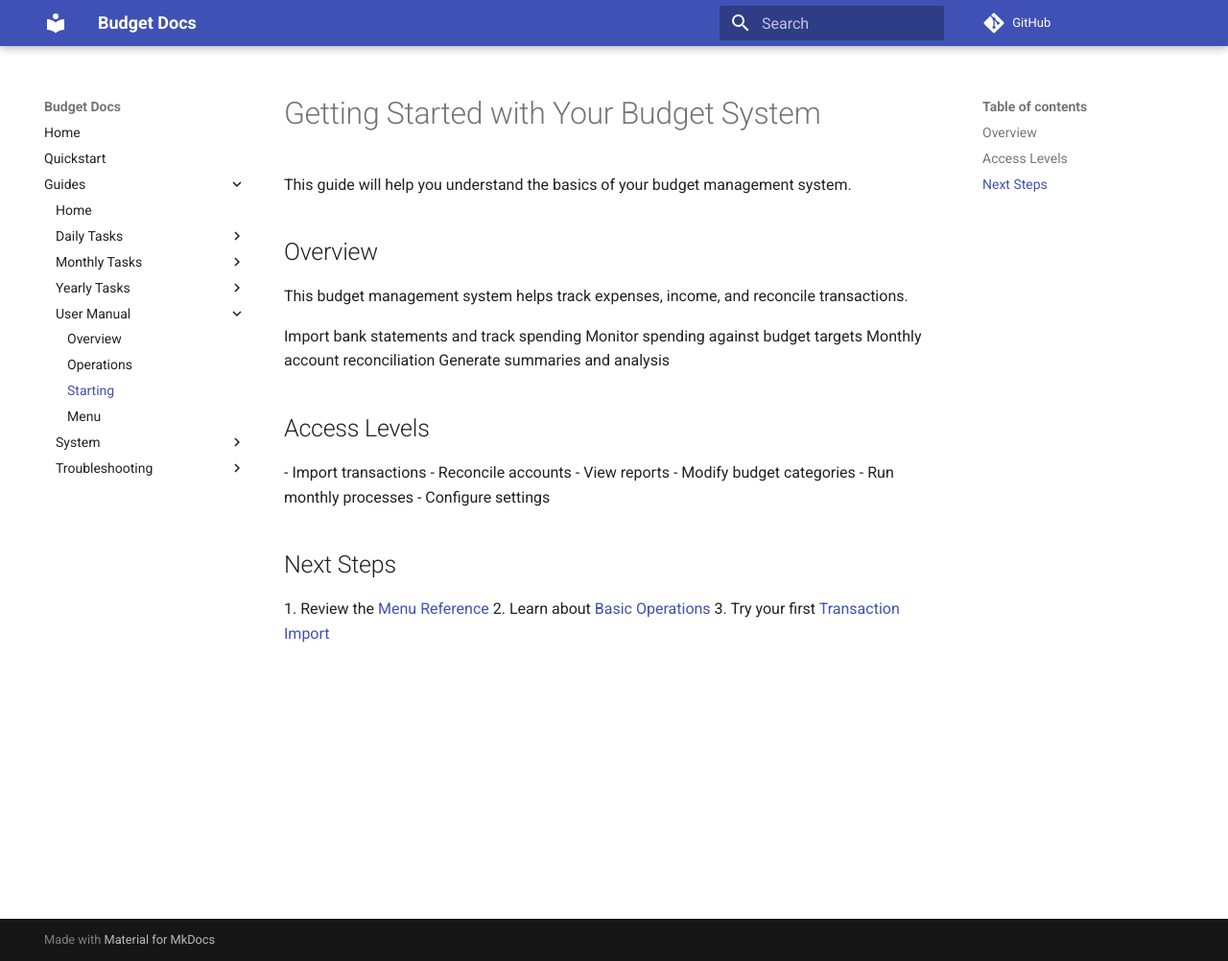
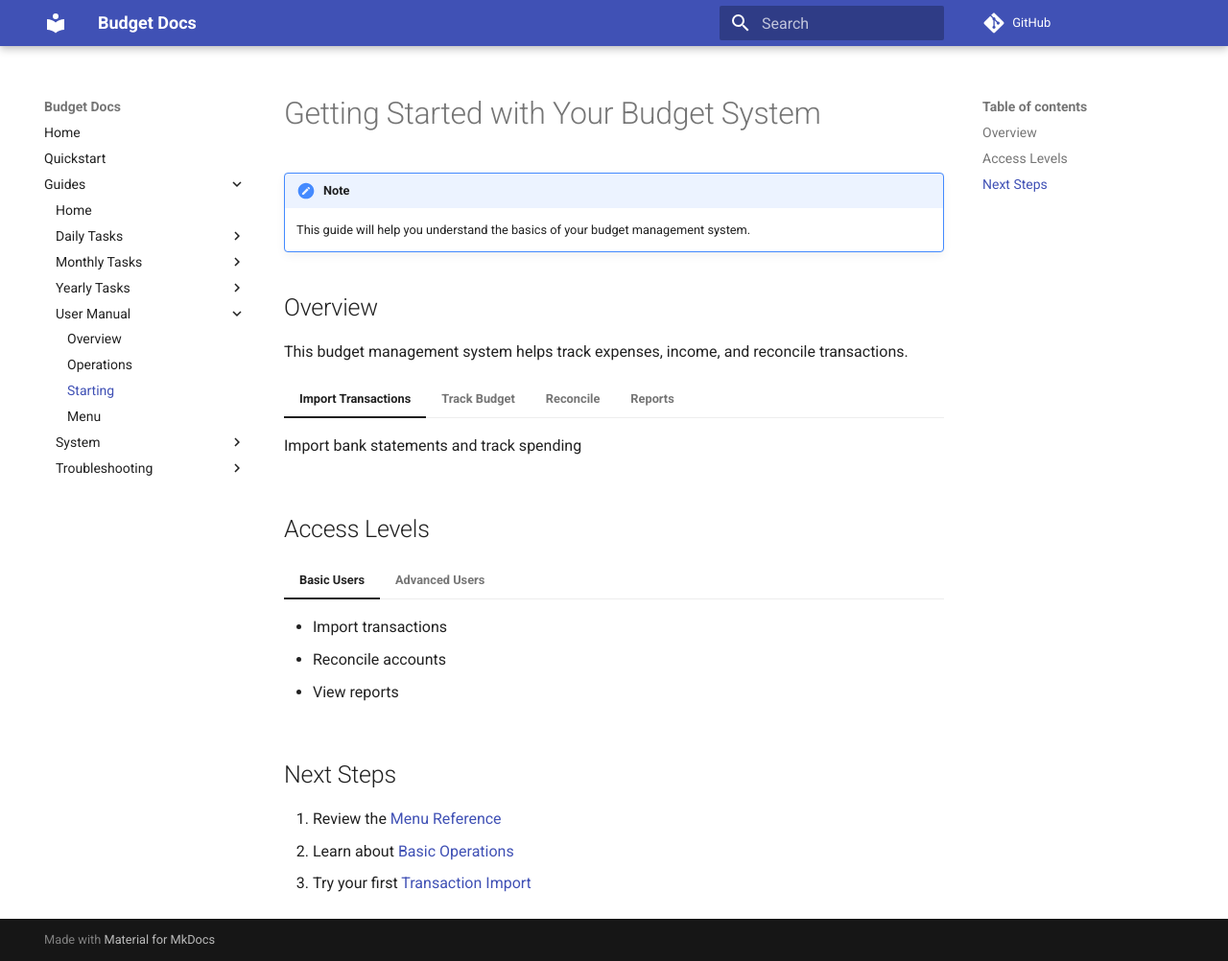
Before and after one commit to griadooss/budget-docs, an MkDocs documentation site: the page built from docs/guides/user-manual/getting-started.md, in a window 1280 px wide and 1002 px high. Shown: the whole window at 96% size. Built offline with MkDocs 1.6.1 and Material for MkDocs 9.7.7, drawn with Linux system fonts in a browser that asks for light colours; comment, search, counter and statistics services are not loaded.

Commit message:
Convert getting-started.md and importing.md to Material syntax

```diff
--- a/docs/guides/user-manual/getting-started.md
+++ b/docs/guides/user-manual/getting-started.md
@@ -5,48 +5,39 @@ description: 'Introduction to the Budget System'
 
 # Getting Started with Your Budget System
 
-<Note>
-This guide will help you understand the basics of your budget management system.
-</Note>
+!!! note
+    This guide will help you understand the basics of your budget management system.
 
 ## Overview
 
 This budget management system helps track expenses, income, and reconcile transactions.
 
-<CardGroup cols={2}>
-<Card title="Import Transactions" icon="file-import">
-Import bank statements and track spending
-  </Card>
-<Card title="Track Budget" icon="chart-line">
-Monitor spending against budget targets
-  </Card>
-<Card title="Reconcile" icon="check-double">
-Monthly account reconciliation
-  </Card>
-<Card title="Reports" icon="file-chart-column">
-Generate summaries and analysis
-  </Card>
-</CardGroup>
+=== "Import Transactions"
+    Import bank statements and track spending
+
+=== "Track Budget"
+    Monitor spending against budget targets
+
+=== "Reconcile"
+    Monthly account reconciliation
+
+=== "Reports"
+    Generate summaries and analysis
 
 ## Access Levels
 
-<Tabs>
-  <Tab title="Basic Users">
+=== "Basic Users"
     - Import transactions
     - Reconcile accounts
     - View reports
-  </Tab>
-  <Tab title="Advanced Users">
+
+=== "Advanced Users"
     - Modify budget categories
     - Run monthly processes
     - Configure settings
-  </Tab>
-</Tabs>
 
 ## Next Steps
 
-<Steps>
-  1. Review the [Menu Reference](menu-reference.md)
-  2. Learn about [Basic Operations](basic-operations.md)
-  3. Try your first [Transaction Import](../daily-tasks/importing.md)
-</Steps>
+1. Review the [Menu Reference](menu-reference.md)
+2. Learn about [Basic Operations](basic-operations.md)
+3. Try your first [Transaction Import](../daily-tasks/importing.md)
```
Also changed, not shown: docs/guides/daily-tasks/importing.md (+35 -35 lines).
